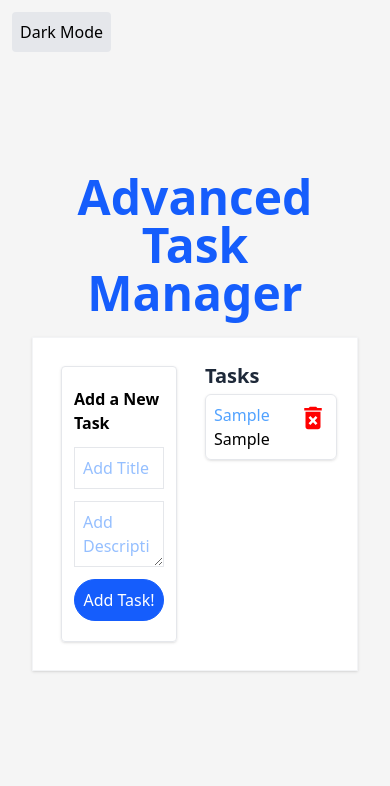
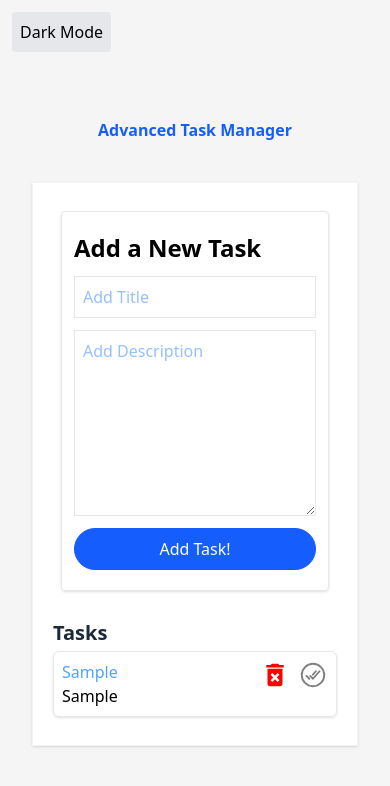
Before and after one commit to KashishKataria786/Advanced-Task-Manager-React.js-ContextAPI-, a React (Vite) app: page / in a window 390 px wide. Both pictures are taken after typing "Sample", "Sample" into the empty fields and a click on the button "Add Task!". Shown: the top 786 px of the page. Built offline with nearby package versions, Linux system fonts and the light colour scheme.

Commit message:
Added Complete icon and functionality

```diff
--- a/src/App.jsx
+++ b/src/App.jsx
@@ -37,6 +37,18 @@ function App() {
       setTasks(tasks.filter((task)=>task.id != id));
     }
 
+    const taskComplete = (id)=>{
+      console.log("Strted");
+      setTasks((prevTasks) =>
+        prevTasks.map((task) =>
+          task.id === id ? { ...task, completed: !task.completed } : task
+        )
+      )
+      // localStorage.setItem("tasks", tasks);
+      console.log("Ended");
+
+    }
+
 
   useEffect(() => {
     localStorage.setItem('tasks', JSON.stringify(tasks));
@@ -53,11 +65,11 @@ function App() {
     </button>
     </div>
 
-    <h1 className="text-5xl dark:text-xl text-blue-600 font-semibold">Advanced Task Manager</h1>
-    <div className={`w-full border p-3 grid grid-cols-2 gap-1 shadow ${theme=='dark'? "bg-gray-800 text-gray-100 ":"bg-white  border-gray-100"}`}>
+    <h1 className="my-5 mdtext-2xl md:text-5xl text-blue-600 font-semibold">Advanced Task Manager</h1>
+    <div className={`w-full border p-3 md:grid grid-cols-2 gap-1 shadow ${theme=='dark'? "bg-gray-800 text-gray-100 ":"bg-white  border-gray-100"}`}>
       <div>
       <div className={` flex flex-col gap-3 m-4 rounded-sm px-3 py-5 border ${theme==='dark'?"border-gray-600":"border-gray-200"} shadow-sm`}>
-        <h5 className={`text-left font-semibold ${theme ==='dark' ? "text-blue-500":"text-black"}`}>Add a New Task</h5>
+        <h5 className={`text-left text-2xl font-semibold ${theme ==='dark' ? "text-blue-500":"text-black"}`}>Add a New Task</h5>
         <input
           value={title}
           onChange={(e) => setTitle(e.target.value)}
@@ -69,6 +81,7 @@ function App() {
           onChange={(e) => setDescription(e.target.value)}
           className={`p-2 border  text-blue-500 ${theme ==='dark' ? "border-gray-600":"border-gray-200  "}`}
           placeholder="Add Description"
+          rows="7"
         />
         <button
           onClick={addTask}
@@ -79,7 +92,7 @@ function App() {
       </div>
       </div>
 
-      <TaskDisplayComponent tasks={tasks} deleteTask={deleteTask}/>
+      <TaskDisplayComponent tasks={tasks} deleteTask={deleteTask} taskComplete={taskComplete}/>
       </div>
     </>
   );
--- a/src/components/TaskData.jsx
+++ b/src/components/TaskData.jsx
@@ -1,22 +1,28 @@
 import React, { useContext, useEffect, useState } from "react";
-import {ThemeContext} from '../contextAPI/ThemeContext.jsx'
+import { ThemeContext } from "../contextAPI/ThemeContext.jsx";
 import { MdDeleteForever } from "react-icons/md";
 import { IoIosCheckboxOutline } from "react-icons/io";
-const TaskData = ({ task, deleteTask }) => {
-    // const [task_complete,setTask_complete]= useState(task.completed);
-    const {theme,toggleTheme}= useContext(ThemeContext);
+import { IoCheckmarkDoneCircle ,IoCheckmarkDoneCircleOutline } from "react-icons/io5";
+
+
+const TaskData = ({ task, deleteTask, taskComplete }) => {
+  // const [task_complete,setTask_complete]= useState(task.completed);
+  const { theme} = useContext(ThemeContext);
   return (
-    <div className={`mb-2 shadow-sm flex justify-between items-start p-2 border  border-gray-200  rounded-md ${theme==='dark'?"bg-gray-800 text-gray-200 border-gray-600":""}`}>
+    <div
+      className={`mb-2 shadow-sm flex justify-between items-start p-2 border  border-gray-200  rounded-md ${
+        theme === "dark" ? "bg-gray-800 text-gray-200 border-gray-600" : ""
+      }`}
+    >
       <div className="text-left">
         <h1 className="text-blue-400">{task.title}</h1>
         <p className="">{task.description}</p>
-
       </div>
       <div className="flex gap-2 items-center">
-      <button onClick={() => deleteTask(task.id)}>
-        <MdDeleteForever size={30} color="red" />
-      </button>
-
+        <button onClick={() => deleteTask(task.id)}>
+          <MdDeleteForever size={30} color="red" />
+        </button>
+        <button onClick={()=>taskComplete(task.id)}>{task.completed?<IoCheckmarkDoneCircle size={30} color="green"/>:<IoCheckmarkDoneCircleOutline size={30} color="gray"/>}</button>
       </div>
     </div>
   );
--- a/src/components/TaskDisplayComponent.jsx
+++ b/src/components/TaskDisplayComponent.jsx
@@ -2,7 +2,7 @@ import React, { useContext } from "react";
 import TaskData from "./TaskData";
 import { ThemeContext } from "../contextAPI/ThemeContext";
 
-const TaskDisplayComponent = ({ tasks, deleteTask }) => {
+const TaskDisplayComponent = ({ tasks, deleteTask, taskComplete }) => {
 
   const {theme, toogleTheme}= useContext(ThemeContext);
 
@@ -19,7 +19,7 @@ const TaskDisplayComponent = ({ tasks, deleteTask }) => {
             Tasks
           </h1>
           {tasks?.map((item, index) => {
-            return <TaskData key={index} task={item} deleteTask={deleteTask} />;
+            return <TaskData key={index} task={item} deleteTask={deleteTask} taskComplete={taskComplete} />;
           })}
         </div>
       )}
```
